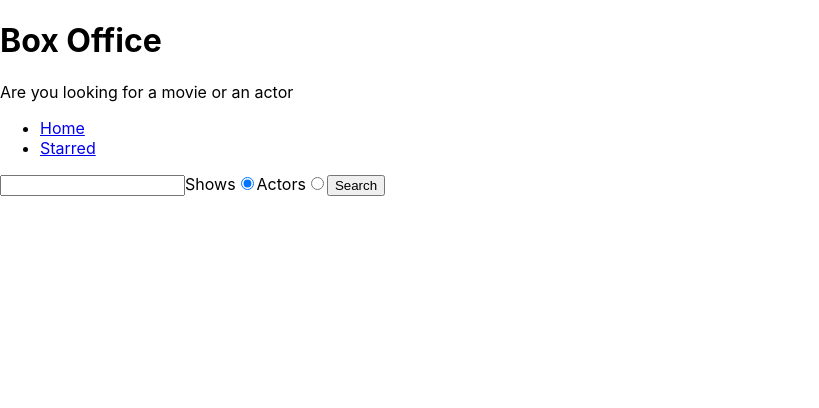
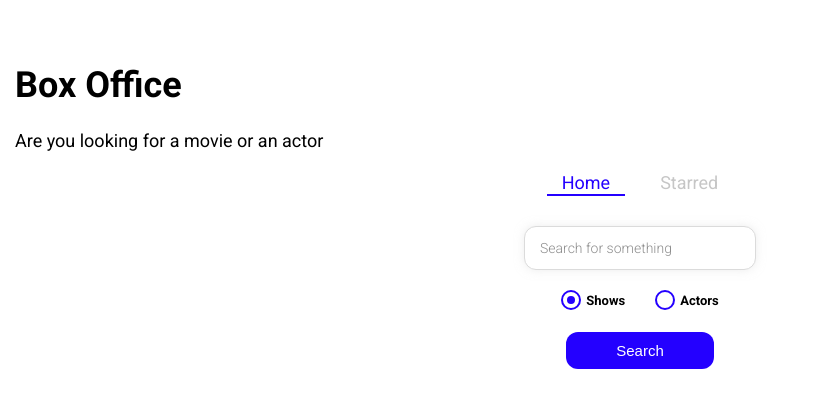
Before and after one commit to Tanya1502/box-office-app, a React (Create React App) app: page / in a window 1280 px wide. Shown: the top 408 px of the page, without its empty margins (0-819 px from the left). Built offline with nearby package versions, Linux system fonts and the light colour scheme.

Commit message:
created customRadio

```diff
--- a/package.json
+++ b/package.json
@@ -7,6 +7,7 @@
     "react": "^18.2.0",
     "react-dom": "^18.2.0",
     "react-scripts": "5.0.1",
+    "styled-components": "^5.3.9",
     "web-vitals": "^2.1.4",
     "workbox-background-sync": "^6.5.4",
     "workbox-broadcast-update": "^6.5.4",
--- a/public/index.html
+++ b/public/index.html
@@ -5,7 +5,10 @@
     <link rel="icon" href="%PUBLIC_URL%/favicon.ico" />
     <meta name="viewport" content="width=device-width, initial-scale=1" />
     <meta name="theme-color" content="#000000" />
-    <meta name="description" content="Web site created using create-react-app" />
+    <meta
+      name="description"
+      content="Web site created using create-react-app"
+    />
     <link rel="apple-touch-icon" href="%PUBLIC_URL%/logo192.png" />
     <!--
       manifest.json provides metadata used when your web app is installed on a
@@ -21,7 +24,11 @@
       work correctly both with client-side routing and a non-root public URL.
       Learn how to configure a non-root public URL by running `npm run build`.
     -->
-    <title>React App</title>
+    <link
+      href="https://fonts.googleapis.com/css?family=Roboto:300,400,700,&display=swap"
+      rel="stylesheet"
+    />
+    <title>Box Office</title>
   </head>
   <body>
     <noscript>You need to enable JavaScript to run this app.</noscript>
--- a/src/App.jsx
+++ b/src/App.jsx
@@ -1,6 +1,7 @@
 import { BrowserRouter, Route, Routes } from 'react-router-dom';
 import Home from './pages/Home';
 import Starred from './pages/Starred';
+import { GlobalTheme } from './theme';
 import MainLayout from './components/MainLayout';
 import { QueryClient, QueryClientProvider } from '@tanstack/react-query';
 import Show from './pages/Show';
@@ -10,6 +11,7 @@
 function App() {
   return (
     <QueryClientProvider client={queryClient}>
+      <GlobalTheme>
         <BrowserRouter>
           <Routes>
             <Route element={<MainLayout />}>
@@ -19,23 +21,9 @@
 
             <Route path="/show/:showId" element={<Show />} />
             <Route path="*" element={<div>No match found</div>} />
-
-          {/* <Route path="/" element={<App />}>
-        <Route index element={<Home />} />
-        <Route path="teams" element={<Teams />}>
-
-          <Route path=":teamId" element={<Team />} />
-          <Route path="new" element={<NewTeamForm />} />
-          <Route index element={<LeagueStandings />} />
-        </Route>
-      </Route>
-      <Route element={<PageLayout />}>
-        <Route path="/privacy" element={<Privacy />} />
-        <Route path="/tos" element={<Tos />} />
-      </Route>
-      <Route path="contact-us" element={<Contact />} /> */}
           </Routes>
         </BrowserRouter>
+      </GlobalTheme>
     </QueryClientProvider>
   );
 }
--- /dev/null
+++ b/src/components/CustomRadio.jsx
@@ -0,0 +1,59 @@
+import styled from 'styled-components';
+
+const CustomRadio = ({ label, ...inputProps }) => {
+  return (
+    <StyledRadio>
+      {label}
+      <input {...inputProps} type="radio" />
+      <span />
+    </StyledRadio>
+  );
+};
+
+export default CustomRadio;
+
+const StyledRadio = styled.label`
+  display: block;
+  position: relative;
+  padding-left: 25px;
+  cursor: pointer;
+  font-size: 13px;
+  user-select: none;
+  font-weight: 700;
+  line-height: 1.65;
+  input {
+    position: absolute;
+    opacity: 0;
+    cursor: pointer;
+  }
+  span {
+    position: absolute;
+    top: 0;
+    left: 0;
+    height: 16px;
+    width: 16px;
+    background-color: #fff;
+    border: 2px solid ${({ theme }) => theme.mainColors.blue};
+    border-radius: 50%;
+  }
+  input:checked ~ span {
+    background-color: #fff;
+    border: 2px solid ${({ theme }) => theme.mainColors.blue};
+  }
+  span:after {
+    content: '';
+    position: absolute;
+    display: none;
+  }
+  input:checked ~ span:after {
+    display: block;
+  }
+  span:after {
+    top: 4px;
+    left: 4px;
+    width: 8px;
+    height: 8px;
+    border-radius: 50%;
+    background: ${({ theme }) => theme.mainColors.blue};
+  }
+`;
--- a/src/components/Navs.jsx
+++ b/src/components/Navs.jsx
@@ -1,4 +1,5 @@
-import { Link } from 'react-router-dom';
+import { NavLink } from 'react-router-dom';
+import styled from 'styled-components';
 
 const LINKS = [
   {
@@ -13,15 +14,57 @@
 const Navs = () => {
   return (
     <div>
-      <ul>
+      <NavList>
         {LINKS.map(item => (
           <li key={item.to}>
-            <Link to={item.to}>{item.text}</Link>
+            <LinkStyled to={item.to}>{item.text}</LinkStyled>
           </li>
         ))}
-      </ul>
+      </NavList>
     </div>
   );
 };
 
 export default Navs;
+
+const NavList = styled.ul`
+  display: flex;
+  justify-content: center;
+  list-style: none;
+  margin: 0 0 30px;
+  padding: 0;
+  li {
+    margin: 0 10px;
+  }
+`;
+
+const LinkStyled = styled(NavLink)`
+  display: block;
+  padding: 3px 15px;
+  position: relative;
+  text-decoration: none;
+  color: ${({ theme }) => theme.mainColors.gray};
+  &.active {
+    color: ${({ theme }) => theme.mainColors.blue};
+    &:after {
+      content: '';
+      position: absolute;
+      display: block;
+      height: 2px;
+      left: 0%;
+      bottom: 0;
+      background-color: ${({ theme }) => theme.mainColors.blue};
+      animation: slide-in 0.3s ease-in forwards;
+      @keyframes slide-in {
+        from {
+          left: 50%;
+          width: 0;
+        }
+        to {
+          left: 0%;
+          width: 100%;
+        }
+      }
+    }
+  }
+`;
--- a/src/components/SearchForm.jsx
+++ b/src/components/SearchForm.jsx
@@ -1,16 +1,18 @@
 import { useState } from 'react';
+import styled from 'styled-components';
 import { useSearchStr } from '../lib/useSearchStr';
+import CustomRadio from './CustomRadio';
 
 const SearchForm = ({ onSearch }) => {
-  const [searchOptions, setSearchOptions] = useState('shows');
   const [searchStr, setSearchStr] = useSearchStr();
+  const [searchOption, setSearchOption] = useState('shows');
 
   const onSearchInputChange = ev => {
     setSearchStr(ev.target.value);
   };
 
   const onRadioChange = ev => {
-    setSearchOptions(ev.target.value);
+    setSearchOption(ev.target.value);
   };
 
   const onSubmit = ev => {
@@ -18,7 +20,7 @@
 
     const options = {
       q: searchStr,
-      searchOptions,
+      searchOption,
     };
 
     onSearch(options);
@@ -26,33 +28,81 @@
 
   return (
     <form onSubmit={onSubmit}>
-      <input type="text" value={searchStr} onChange={onSearchInputChange} />
+      <SearchInput
+        type="text"
+        placeholder="Search for something"
+        value={searchStr}
+        onChange={onSearchInputChange}
+      />
 
-      <label>
-        Shows
-        <input
-          type="radio"
+      <RadiosWrapper>
+        <CustomRadio
+          label="Shows"
           name="search-option"
           value="shows"
-          checked={searchOptions === 'shows'}
+          checked={searchOption === 'shows'}
           onChange={onRadioChange}
         />
-      </label>
 
-      <label>
-        Actors
-        <input
-          type="radio"
+        <CustomRadio
+          label="Actors"
           name="search-option"
           value="actors"
-          checked={searchOptions === 'actors'}
+          checked={searchOption === 'actors'}
           onChange={onRadioChange}
         />
-      </label>
+      </RadiosWrapper>
 
-      <button type="submit">Search</button>
+      <SearchButtonWrapper>
+        <button type="submit">Search</button>
+      </SearchButtonWrapper>
     </form>
   );
 };
 
 export default SearchForm;
+
+const SearchInput = styled.input`
+  display: block;
+  font-family: 'Roboto', sans-serif;
+  width: 200px;
+  margin: auto;
+  outline: none;
+  padding: 13px 15px;
+  border: 1px solid #dbdbdb;
+  box-shadow: 0px 0px 10px 0px rgba(219, 219, 219, 0.5);
+  font-size: 14px;
+  border-radius: 12px;
+  color: #8d8d8d;
+  &::placeholder {
+    font-weight: 300;
+    color: #8d8d8d;
+  }
+`;
+
+export const RadiosWrapper = styled.div`
+  display: flex;
+  justify-content: center;
+  margin: 20px 0;
+  label {
+    margin: 0 15px;
+  }
+`;
+
+const SearchButtonWrapper = styled.div`
+  text-align: center;
+  margin-bottom: 35px;
+  button {
+    color: #fff;
+    background-color: ${({ theme }) => theme.mainColors.blue};
+    margin: auto;
+    padding: 10px 50px;
+    font-size: 15px;
+    border: none;
+    outline: none;
+    border-radius: 12px;
+    &:hover {
+      cursor: pointer;
+    }
+  }
+`;
--- a/src/index.css
+++ /dev/null
@@ -1,13 +0,0 @@
-body {
-  margin: 0;
-  font-family: -apple-system, BlinkMacSystemFont, 'Segoe UI', 'Roboto', 'Oxygen',
-    'Ubuntu', 'Cantarell', 'Fira Sans', 'Droid Sans', 'Helvetica Neue',
-    sans-serif;
-  -webkit-font-smoothing: antialiased;
-  -moz-osx-font-smoothing: grayscale;
-}
-
-code {
-  font-family: source-code-pro, Menlo, Monaco, Consolas, 'Courier New',
-    monospace;
-}
--- a/src/index.jsx
+++ b/src/index.jsx
@@ -1,5 +1,5 @@
 import ReactDOM from 'react-dom/client';
-import './index.css';
+
 import React from 'react';
 import App from './App';
 import * as serviceWorkerRegistration from './serviceWorkerRegistration';
--- /dev/null
+++ b/src/theme.jsx
@@ -0,0 +1,30 @@
+import { ThemeProvider, createGlobalStyle } from 'styled-components';
+
+const theme = {
+  fontFamily: 'Roboto, sans-serif',
+  mainColors: {
+    blue: '#2400ff',
+    gray: '#c6c6c6',
+    dark: '#353535',
+  },
+};
+
+const GlobalStyles = createGlobalStyle`
+  body {
+    font-family: ${({ theme }) => theme.fontFamily};
+    font-size: 18px;
+    margin: 0;
+    padding-top: 40px;
+    padding-left: 15px;
+    padding-right: 15px;
+  }
+`;
+
+export const GlobalTheme = ({ children }) => {
+  return (
+    <ThemeProvider theme={theme}>
+      <GlobalStyles />
+      {children}
+    </ThemeProvider>
+  );
+};
```
Also changed, not shown: 1 other file (tests, documents, lock files or other folders). Lines whose indentation alone changed are shown as unchanged.
